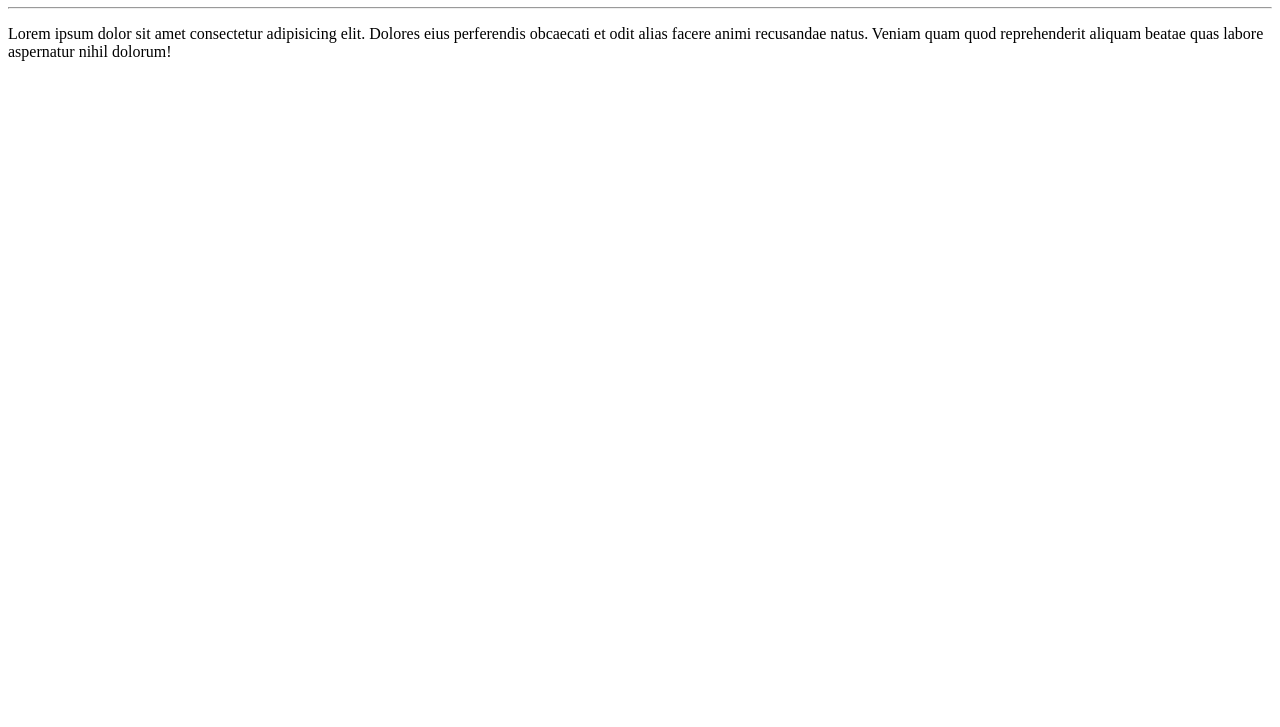
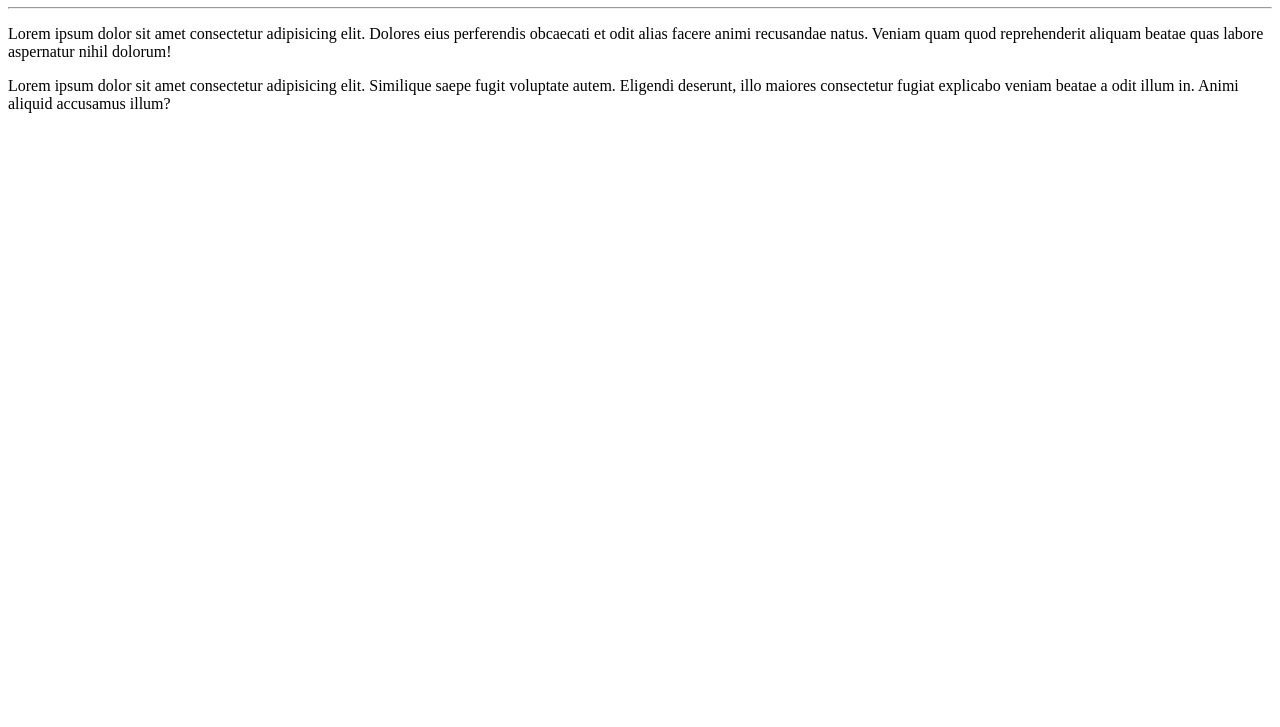
Before and after one commit to carlosedu600/Ola-Mundo, a plain HTML site: page Site Exemplo/index.html in a window 1280 px wide. Shown: the part 73-800 px from the top of the page. Drawn offline with Linux system fonts and the light colour scheme.

Commit message:
Adicionei mais um parágrafo
2º parágrafo adicionado

```diff
--- a/Site Exemplo/index.html
+++ b/Site Exemplo/index.html
@@ -10,6 +10,7 @@
     <h1>Olá, Mundo !</h1>
     <hr>
     <p>Lorem ipsum dolor sit amet consectetur adipisicing elit. Dolores eius perferendis obcaecati et odit alias facere animi recusandae natus. Veniam quam quod reprehenderit aliquam beatae quas labore aspernatur nihil dolorum!</p>
-
+      <p>Lorem ipsum dolor sit amet consectetur adipisicing elit. Similique saepe fugit voluptate autem. Eligendi deserunt, illo maiores consectetur fugiat explicabo veniam beatae a odit illum in. Animi aliquid accusamus illum?
+      </p>
 </body>
 </html>
```
